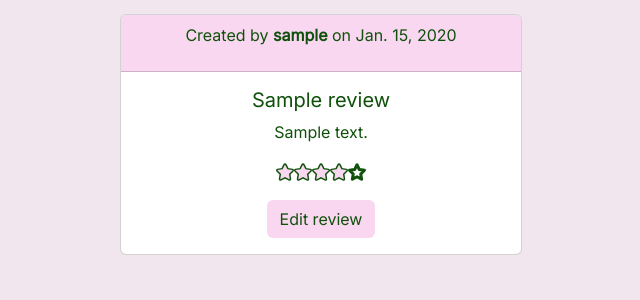
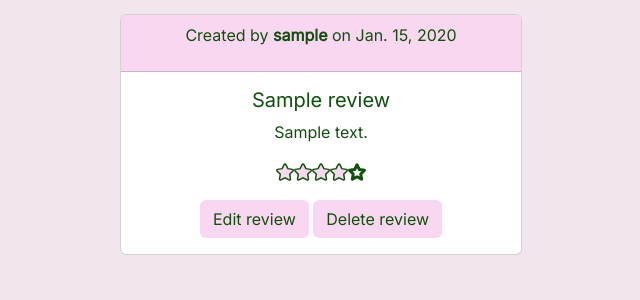
Before and after one commit to mmnowak/mp4, a Django app: page /reviews/reviews/1/ in a window 1280 px wide. Shown: the part 277-577 px from the top of the page, without its empty margins (319-959 px from the left). Run offline with Django 3.2, Linux system fonts and the light colour scheme; a user stored in the database is signed in; data comes from the database, SQL or seed files in the repository; tables that the repository leaves empty hold one stand-in row (values such as "Sample post"); parts of the project's set-up code (start-up, migrations or seed data) failed here and were passed over; some libraries are stand-ins or nearby versions.

Commit message:
add delete review functionallity

```diff
--- a/reviews/templates/reviews/reviews.html
+++ b/reviews/templates/reviews/reviews.html
@@ -33,18 +33,37 @@
                   </div>
                   {% if request.user == review.user %}
                   <a class="btn action-btn" href="{% url 'edit_review' review.id %}">Edit review</a>
+                  <button type="button" class="btn action-btn" data-bs-toggle="modal" data-bs-target="#modal-{{ review.id }}">
+                    Delete review
+                  </button>
+
+
+  <!-- Bootstrap Modal -->
+  <div class="modal fade" id="modal-{{ review.id }}" tabindex="-1" aria-labelledby="exampleModalLabel" aria-hidden="true">
+    <div class="modal-dialog">
+      <div class="modal-content">
+        <div class="modal-header">
+          <h1 class="modal-title fs-5 reviews-text" id="exampleModalLabel">Are you sure you want to delete this review?</h1>
+          <button type="button" class="btn-close" data-bs-dismiss="modal" aria-label="Close"></button>
+        </div>
+        <div class="modal-footer">
+          <button type="button" class="btn action-btn" data-bs-dismiss="modal">Close</button>
+          <a class="btn action-btn" href="{% url 'delete_review' review.id %}">Delete review</a>
+        </div>
+      </div>
+    </div>
+  </div>
+
                   {% endif %}
                 </div>
               </div>
         </div>
-        {% endfor %}
+       {% endfor %}
     </div>
     {% else %}
     <div class="m-4 text-center">
     <h3 class="reviews-text">There's no reviews for this product yet! Why dont you <a href="{% url 'add_review' product.id %}" class="">share your opinion?</a></h3>
     </div>
     {% endif %}
-
 </div>
-
 {% endblock %}
--- a/reviews/urls.py
+++ b/reviews/urls.py
@@ -5,5 +5,6 @@ from .views import reviews
 urlpatterns = [
     path('add_review/<int:product_id>/', views.add_review, name='add_review'),
     path('edit_review/<int:review_id>/', views.edit_review, name='edit_review'),
+     path('delete_review/<int:review_id>/', views.delete_review, name='delete_review'),
     path('reviews/<int:product_id>/', views.reviews, name='reviews'),
 ]
--- a/reviews/views.py
+++ b/reviews/views.py
@@ -121,3 +121,30 @@
     }
 
     return render(request, template, context)
+
+@login_required
+def delete_review(request, review_id):
+    """
+    Delete a review
+    """
+
+    if not request.user.is_authenticated:
+        messages.error(request,
+                       'Sorry, you need to log in to delete a review!')
+        return redirect(reverse('account_login'))
+
+    review = get_object_or_404(Review, pk=review_id)
+    product = Product.objects.filter(review=review)[0]
+
+    if request.user != review.user:
+        messages.error(request, 'You can only delete your own reviews.')
+        return redirect(reverse('reviews', args=[product.id]))
+
+    review.delete()
+
+    avg_rating = round(Review.objects.aggregate(Avg('rating'))['rating__avg'])
+    product.rating = avg_rating
+    product.save()
+
+    messages.success(request, "Review successfully deleted")
+    return redirect(reverse('reviews', args=[product.id]))
```
